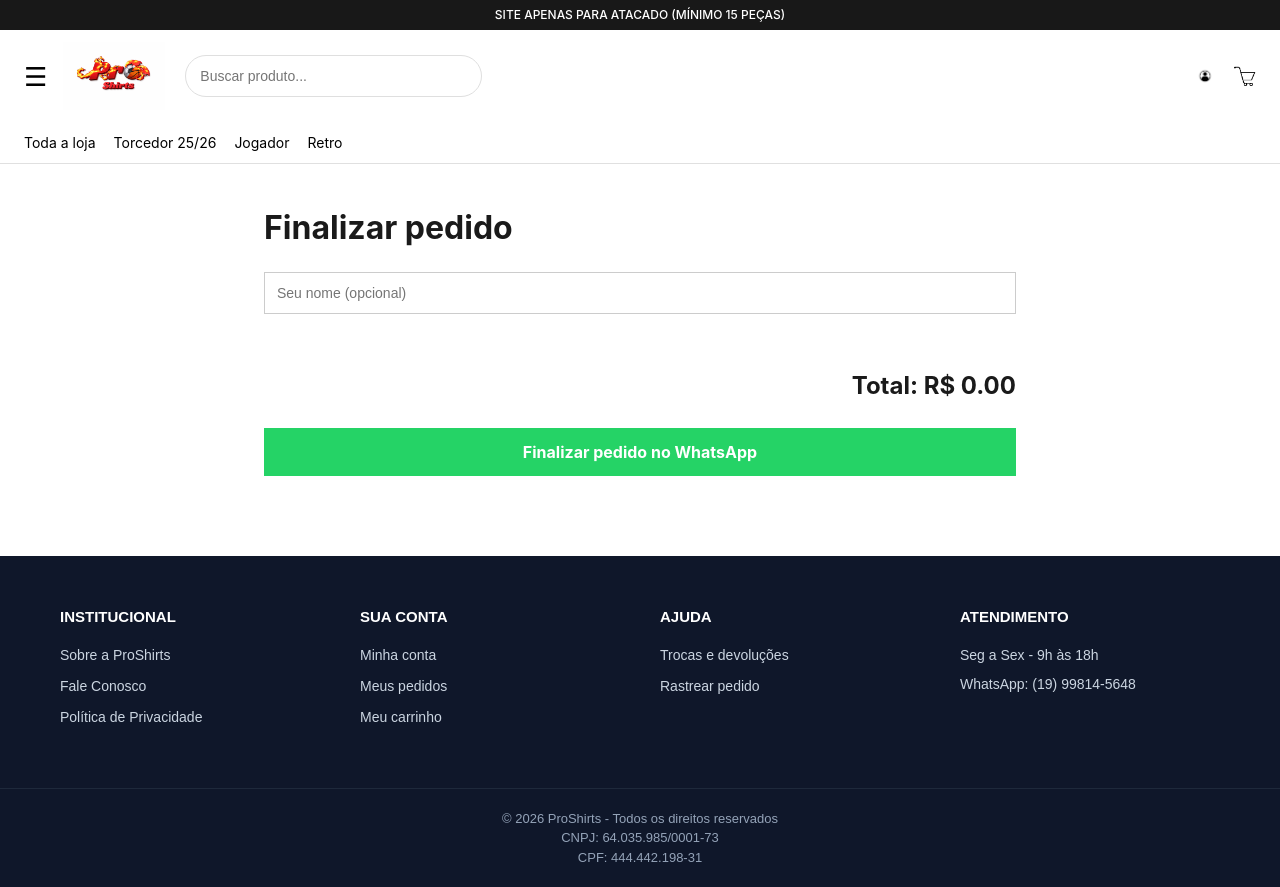
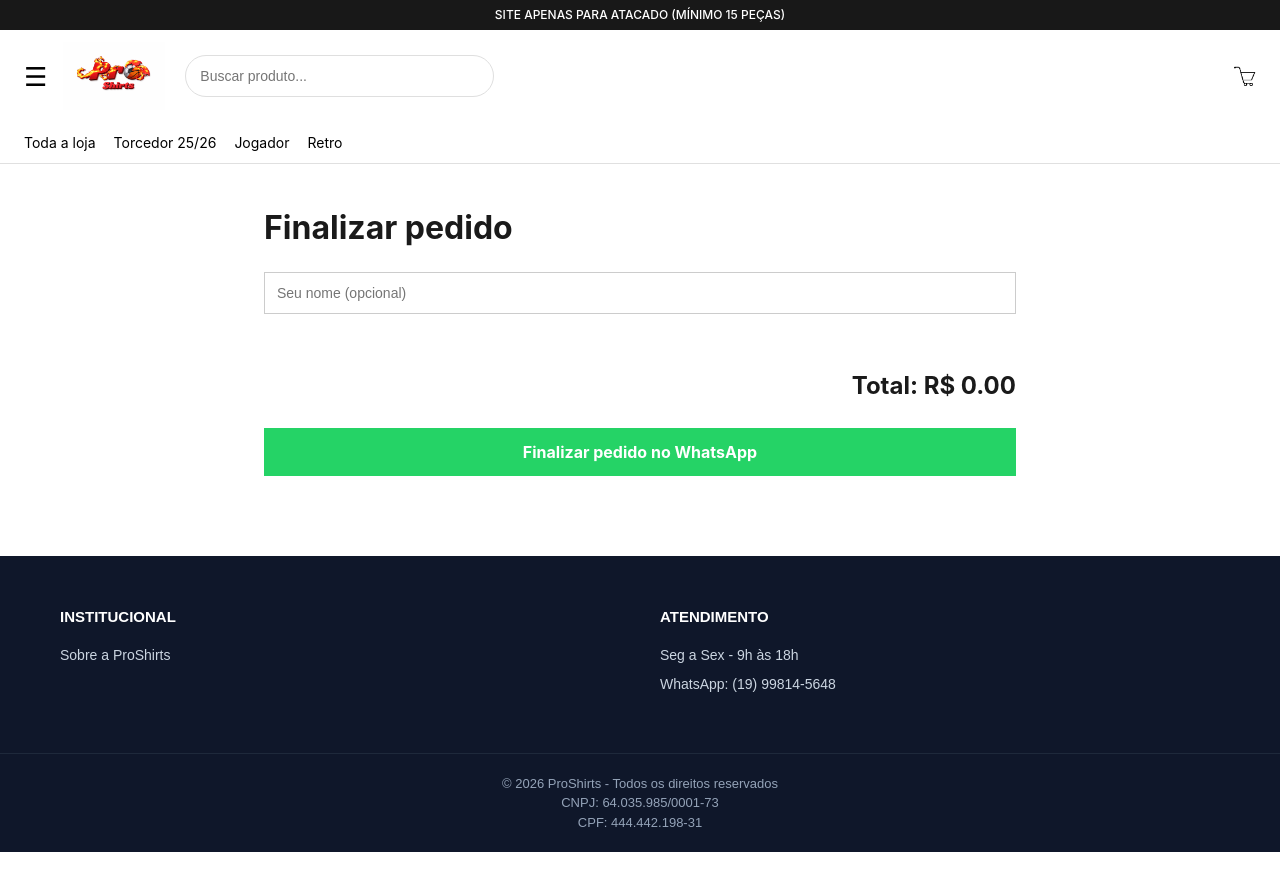
Before and after one commit to Giovani-Developer/ProShirtsReact, a React (Vite) app: page /checkout in a window 1280 px wide. After the commit the page ends 852 px from the top, so only its background shows below. Built offline with nearby package versions, Linux system fonts and the light colour scheme.

Commit message:
site feito 02

```diff
--- a/src/components/Footer.jsx
+++ b/src/components/Footer.jsx
@@ -7,21 +7,6 @@ export default function Footer() {
         <div className="footer-col">
           <h4>INSTITUCIONAL</h4>
           <a href="#">Sobre a ProShirts</a>
-          <a href="#">Fale Conosco</a>
-          <a href="#">Política de Privacidade</a>
-        </div>
-
-        <div className="footer-col">
-          <h4>SUA CONTA</h4>
-          <a href="#">Minha conta</a>
-          <a href="#">Meus pedidos</a>
-          <a href="#">Meu carrinho</a>
-        </div>
-
-        <div className="footer-col">
-          <h4>AJUDA</h4>
-          <a href="#">Trocas e devoluções</a>
-          <a href="#">Rastrear pedido</a>
         </div>
 
         <div className="footer-col">
--- a/src/components/Header.jsx
+++ b/src/components/Header.jsx
@@ -71,14 +71,7 @@ export default function Header() {
           />
 
           {/* DIREITA */}
-          <div className="header-right">
-            <span className="account-icon">
-              <img
-                src="/icons/account.webp"
-                alt="Conta"
-                style={{ width: 22 }}
-              />
-            </span>
+
 
             <Link to="/cart" className="cart-icon">
               <img src="/icons/cart.jpg" alt="Carrinho" style={{ width: 22 }} />
@@ -86,7 +79,7 @@ export default function Header() {
               {cartCount > 0 && <span className="cart-count">{cartCount}</span>}
             </Link>
           </div>
-        </div>
+
 
         {/* MENU DESKTOP */}
         <nav className="desktop-menu">
```
